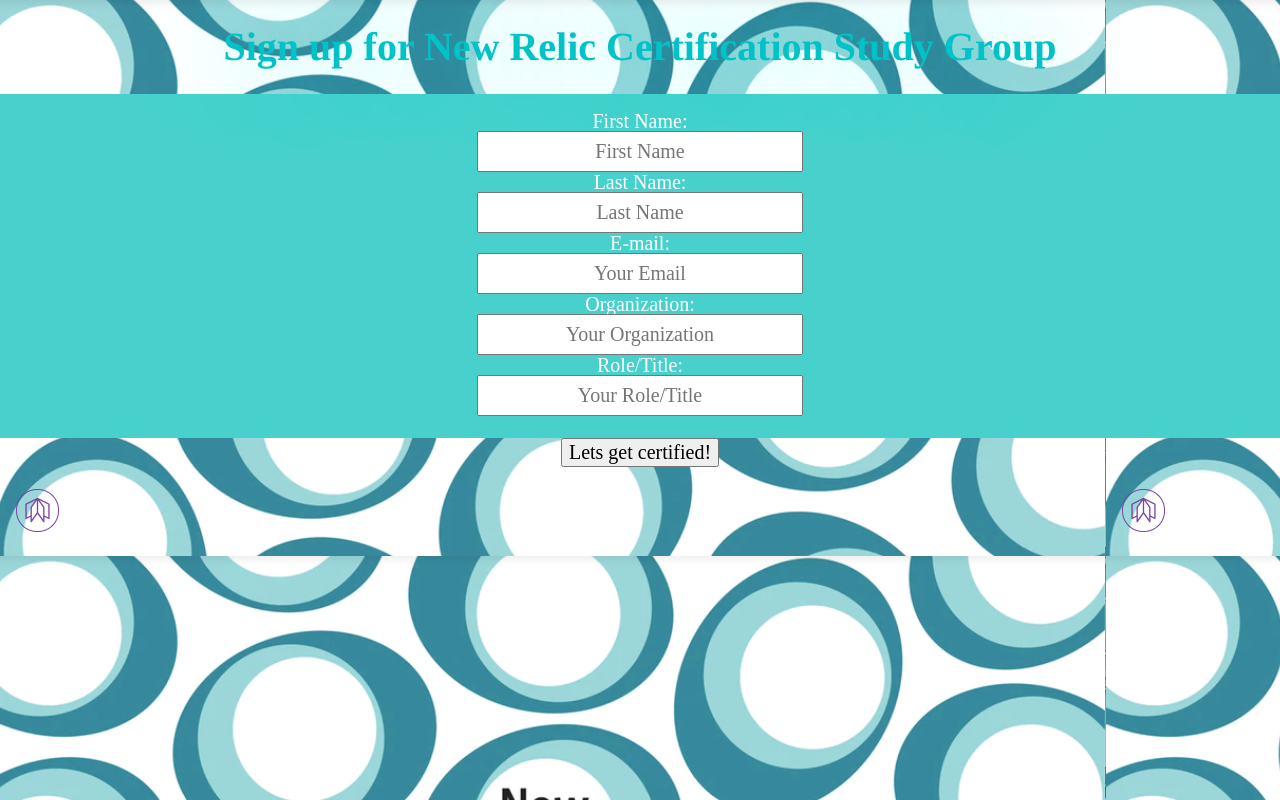
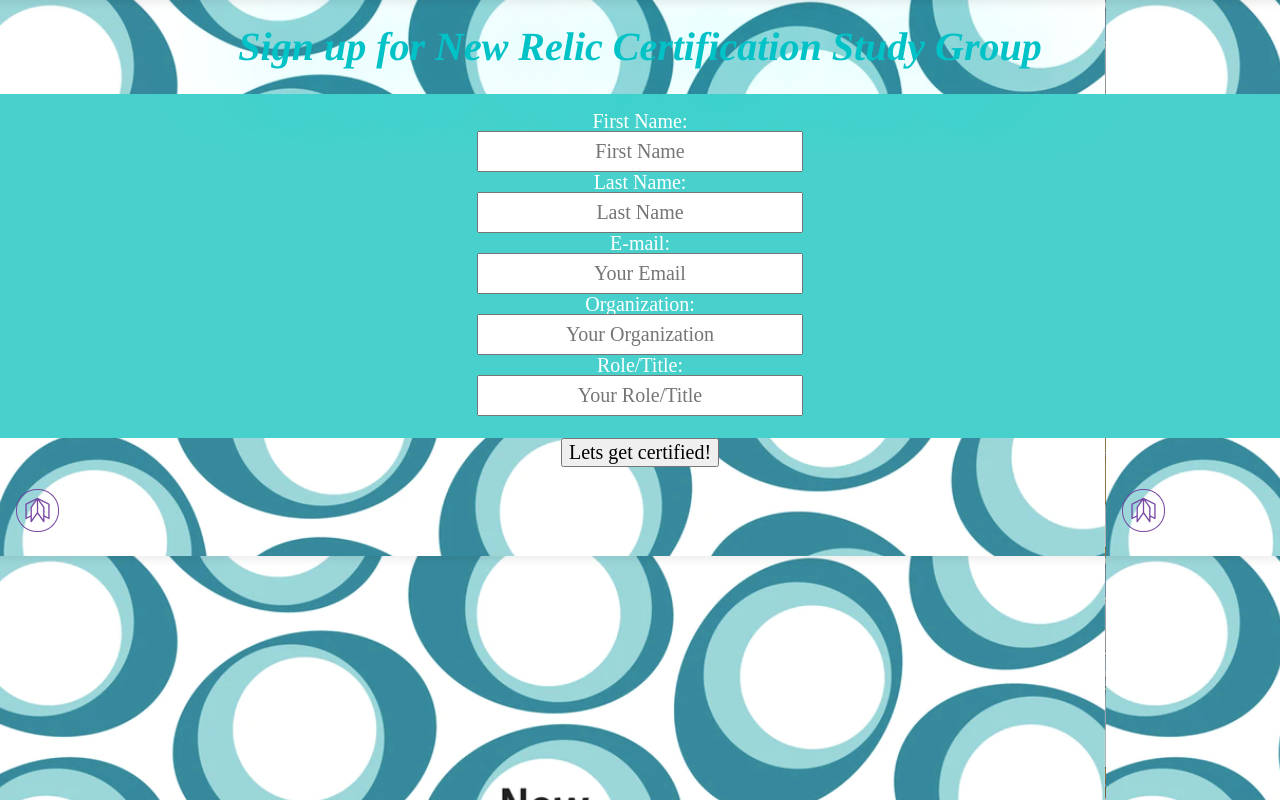
Before and after one commit to AnneshaMondal/362_Project1, a plain HTML site: page index.html in a window 1280 px wide. Drawn offline with Linux system fonts and the light colour scheme.

Commit message:
font style changed

```diff
--- a/css/style.css
+++ b/css/style.css
@@ -20,7 +20,7 @@ label{
 
 h1{
   color:#00c2c7;
-  font-style: normal;
+  font-style: oblique;
   font-family: Times;
   font size:3em;
   text-shadow:#00c2c7 0 0 100px;
```
